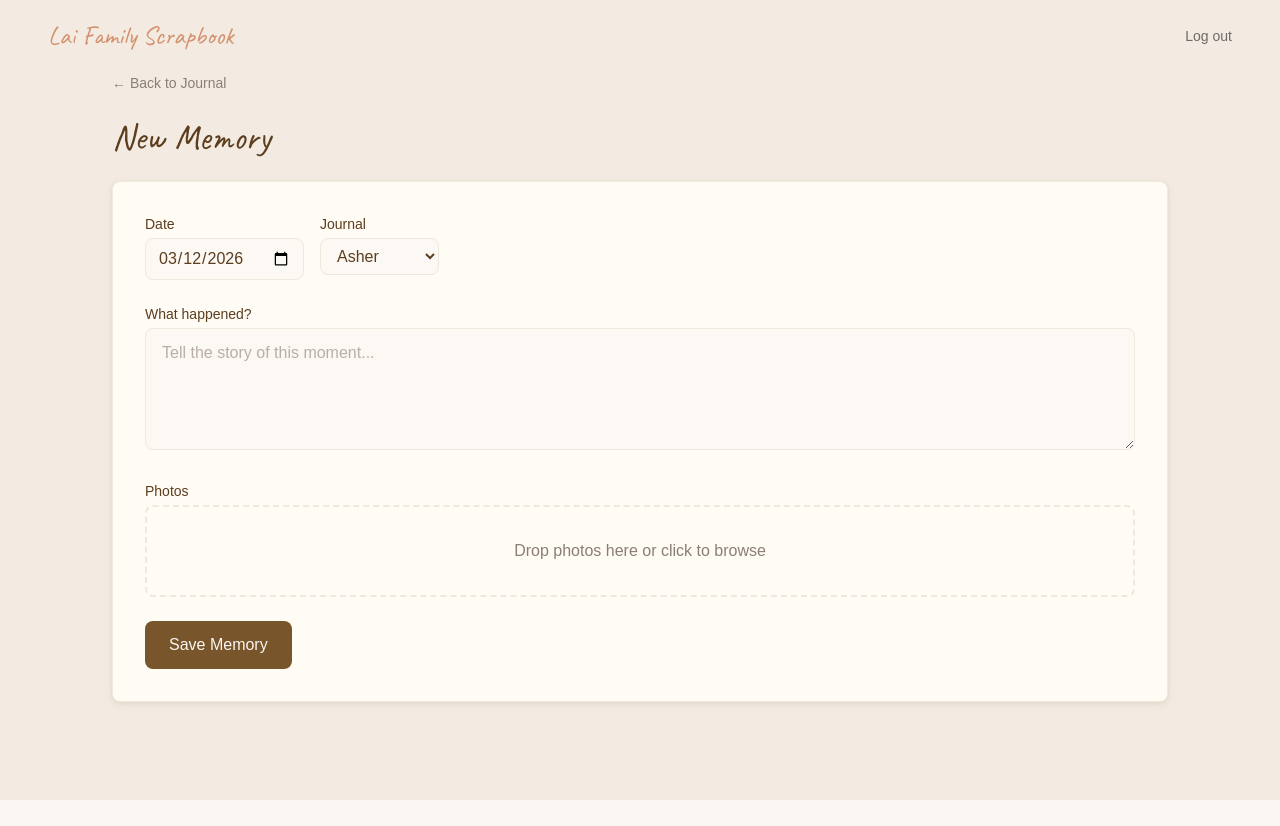
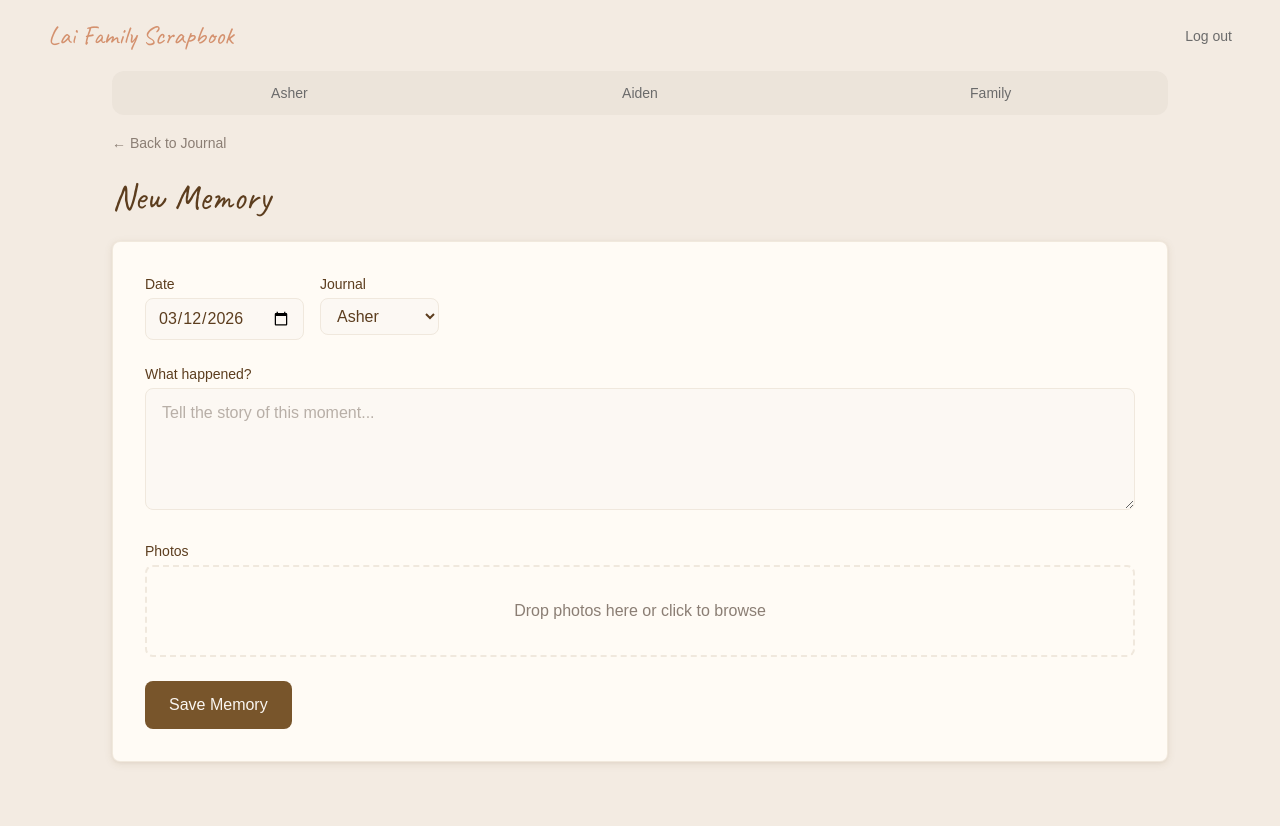
Before and after one commit to tocelot/familyjournal, a Next.js app: page /journal/1/new in a window 1280 px wide. Before the commit the page ends 800 px from the top, so only its background shows below. Built offline with nearby package versions, Linux system fonts and the light colour scheme; a web font is replaced by a local one.

Commit message:
feat: photo carousel + journal nav tabs

```diff
--- a/src/app/globals.css
+++ b/src/app/globals.css
@@ -21,6 +21,15 @@ body {
   background: var(--color-cream);
   color: #3d3028;
   font-family: var(--font-body);
+}
+
+/* Hide scrollbar for carousel */
+.scrollbar-hide::-webkit-scrollbar {
+  display: none;
+}
+.scrollbar-hide {
+  -ms-overflow-style: none;
+  scrollbar-width: none;
 }
 
 .paper-texture {
--- a/src/app/journal/[child]/[entryId]/page.tsx
+++ b/src/app/journal/[child]/[entryId]/page.tsx
@@ -1,6 +1,6 @@
 "use client";
 
-import { useState, useEffect } from "react";
+import { useState, useEffect, useRef, useCallback } from "react";
 import { useParams, useRouter } from "next/navigation";
 import Link from "next/link";
 import { formatDate, childLabel } from "@/lib/utils";
@@ -37,6 +37,23 @@ export default function EntryDetailPage() {
   const [lightboxIndex, setLightboxIndex] = useState<number | null>(null);
   const [deleting, setDeleting] = useState(false);
   const [rotating, setRotating] = useState<string | null>(null);
+  const [activeSlide, setActiveSlide] = useState(0);
+  const carouselRef = useRef<HTMLDivElement>(null);
+
+  const handleScroll = useCallback(() => {
+    const el = carouselRef.current;
+    if (!el) return;
+    const scrollLeft = el.scrollLeft;
+    const width = el.offsetWidth;
+    const index = Math.round(scrollLeft / width);
+    setActiveSlide(index);
+  }, []);
+
+  const scrollToSlide = useCallback((index: number) => {
+    const el = carouselRef.current;
+    if (!el) return;
+    el.scrollTo({ left: index * el.offsetWidth, behavior: "smooth" });
+  }, []);
 
   useEffect(() => {
     fetch(`/api/entries/${entryId}`)
@@ -163,13 +180,21 @@ export default function EntryDetailPage() {
         Back to {childLabel(child)}
       </Link>
 
-      {/* Photos */}
+      {/* Photos — carousel when multiple, single when one */}
       {entry.photos.length > 0 && (
-        <div className="mt-6 space-y-4">
+        <div className="mt-6">
+          <div className="relative overflow-hidden rounded-[20px]">
+            {/* Scrollable carousel container */}
+            <div
+              ref={carouselRef}
+              onScroll={handleScroll}
+              className="flex snap-x snap-mandatory overflow-x-auto scrollbar-hide"
+              style={{ scrollbarWidth: "none", msOverflowStyle: "none", WebkitOverflowScrolling: "touch" }}
+            >
               {entry.photos.map((photo, i) => (
                 <div
                   key={photo.id}
-              className="relative overflow-hidden rounded-[20px]"
+                  className="relative w-full flex-shrink-0 snap-center"
                 >
                   {photo.media_type === "video" ? (
                     <video
@@ -177,7 +202,7 @@ export default function EntryDetailPage() {
                       controls
                       playsInline
                       preload="metadata"
-                  className="w-full rounded-[20px] object-contain"
+                      className="w-full object-contain"
                     />
                   ) : (
                     <button
@@ -187,7 +212,7 @@ export default function EntryDetailPage() {
                       <img
                         src={photo.blob_url}
                         alt=""
-                    className="w-full object-contain transition-transform duration-300 hover:scale-105"
+                        className="w-full object-contain"
                       />
                     </button>
                   )}
@@ -218,6 +243,33 @@ export default function EntryDetailPage() {
                   )}
                 </div>
               ))}
+            </div>
+
+            {/* Photo counter badge (top-right) */}
+            {entry.photos.length > 1 && (
+              <span className="absolute right-3 top-3 rounded-full bg-[#1A1A1A]/60 px-2.5 py-1 text-xs text-white pointer-events-none">
+                {activeSlide + 1} / {entry.photos.length}
+              </span>
+            )}
+          </div>
+
+          {/* Dot indicators */}
+          {entry.photos.length > 1 && (
+            <div className="mt-3 flex justify-center gap-1.5">
+              {entry.photos.map((_, i) => (
+                <button
+                  key={i}
+                  onClick={() => scrollToSlide(i)}
+                  className={`h-2 w-2 rounded-full transition-all duration-200 ${
+                    i === activeSlide
+                      ? "bg-[#D4916E] scale-110"
+                      : "bg-[#C5BEB6]"
+                  }`}
+                  aria-label={`Go to photo ${i + 1}`}
+                />
+              ))}
+            </div>
+          )}
         </div>
       )}
 
--- a/src/app/journal/[child]/page.tsx
+++ b/src/app/journal/[child]/page.tsx
@@ -85,20 +85,8 @@ export default function TimelinePage() {
 
   return (
     <div>
-      {/* Back link */}
-      <Link
-        href="/"
-        className="inline-flex items-center gap-1.5 text-sm text-[#6B6B6B] transition-colors hover:text-[#1A1A1A]"
-      >
-        <svg width="14" height="14" viewBox="0 0 24 24" fill="none" stroke="currentColor" strokeWidth="2" strokeLinecap="round" strokeLinejoin="round">
-          <path d="m12 19-7-7 7-7" />
-          <path d="M19 12H5" />
-        </svg>
-        Back to journals
-      </Link>
-
       {/* Header row */}
-      <div className="mt-6 flex items-center justify-between">
+      <div className="flex items-center justify-between">
         <h1 className="text-4xl text-[#1A1A1A]" style={{ lineHeight: 1.1 }}>
           {label}
         </h1>
--- a/src/app/journal/layout.tsx
+++ b/src/app/journal/layout.tsx
@@ -1,10 +1,29 @@
+"use client";
+
 import Link from "next/link";
+import { useParams, usePathname } from "next/navigation";
+
+const journals = [
+  { slug: "asher", label: "Asher" },
+  { slug: "aiden", label: "Aiden" },
+  { slug: "family", label: "Family" },
+];
 
 export default function JournalLayout({
   children,
 }: {
   children: React.ReactNode;
 }) {
+  const params = useParams();
+  const pathname = usePathname();
+  const currentChild = params.child as string | undefined;
+
+  // Only show tabs when we're inside a journal route (not on /journal itself, if that existed)
+  const showTabs = !!currentChild;
+
+  // Check if we're on a sub-page (entry detail, new entry) — tabs still navigate to the journal timeline
+  const isJournalTimeline = pathname === `/journal/${currentChild}`;
+
   return (
     <div className="min-h-screen bg-[#F3EBE2]">
       <nav className="flex items-center justify-between px-4 py-4 md:px-12">
@@ -23,7 +42,32 @@ export default function JournalLayout({
           </button>
         </form>
       </nav>
-      <main className="mx-auto max-w-6xl px-4 pb-16 md:px-12">{children}</main>
+
+      {/* Journal navigation tabs */}
+      {showTabs && (
+        <div className="mx-auto max-w-6xl px-4 md:px-12">
+          <div className="flex gap-1 rounded-[12px] bg-[#E8E0D6]/60 p-1">
+            {journals.map((j) => {
+              const isActive = currentChild === j.slug;
+              return (
+                <Link
+                  key={j.slug}
+                  href={`/journal/${j.slug}`}
+                  className={`flex-1 rounded-[10px] py-2 text-center text-sm font-medium transition-all duration-200 ${
+                    isActive
+                      ? "bg-white text-[#D4916E] shadow-sm"
+                      : "text-[#6B6B6B] hover:text-[#3D3D3D]"
+                  }`}
+                >
+                  {j.label}
+                </Link>
+              );
+            })}
+          </div>
+        </div>
+      )}
+
+      <main className="mx-auto max-w-6xl px-4 pb-16 pt-4 md:px-12">{children}</main>
     </div>
   );
 }
```
Lines whose indentation alone changed are shown as unchanged.
